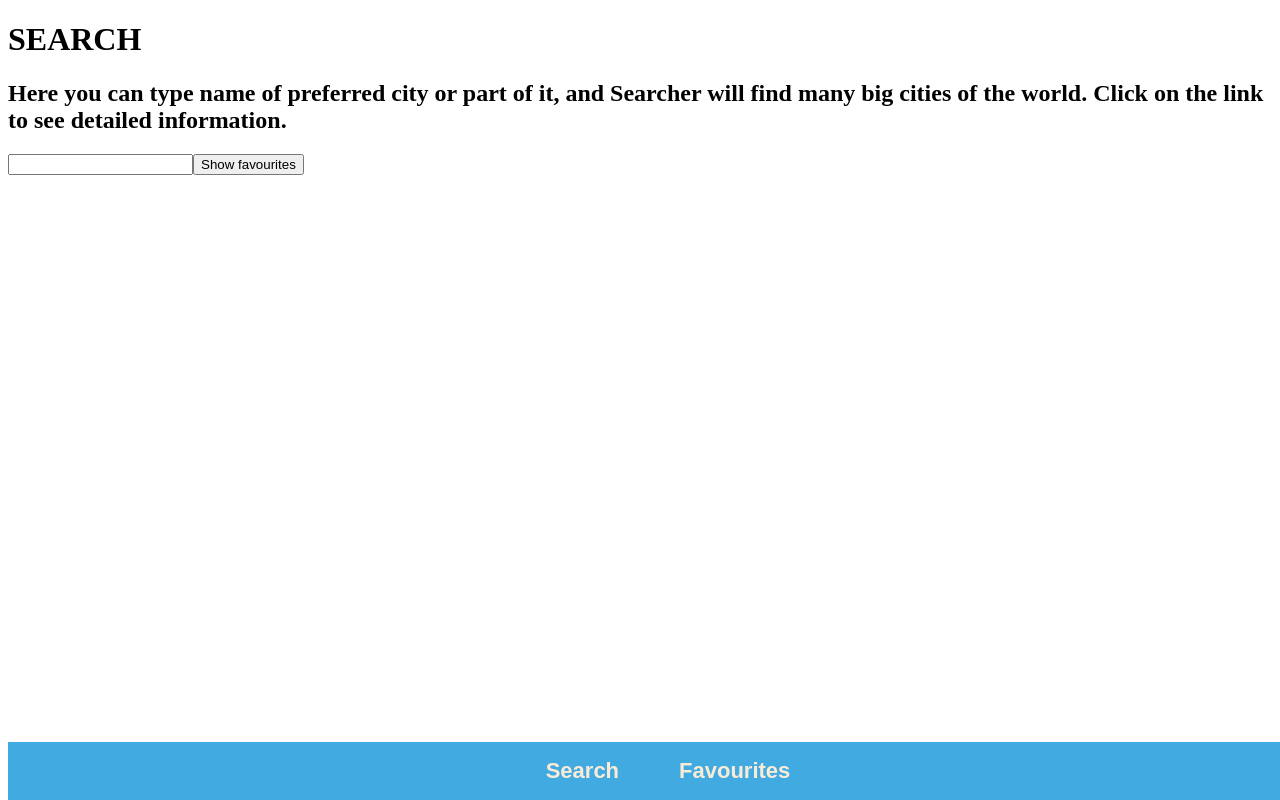
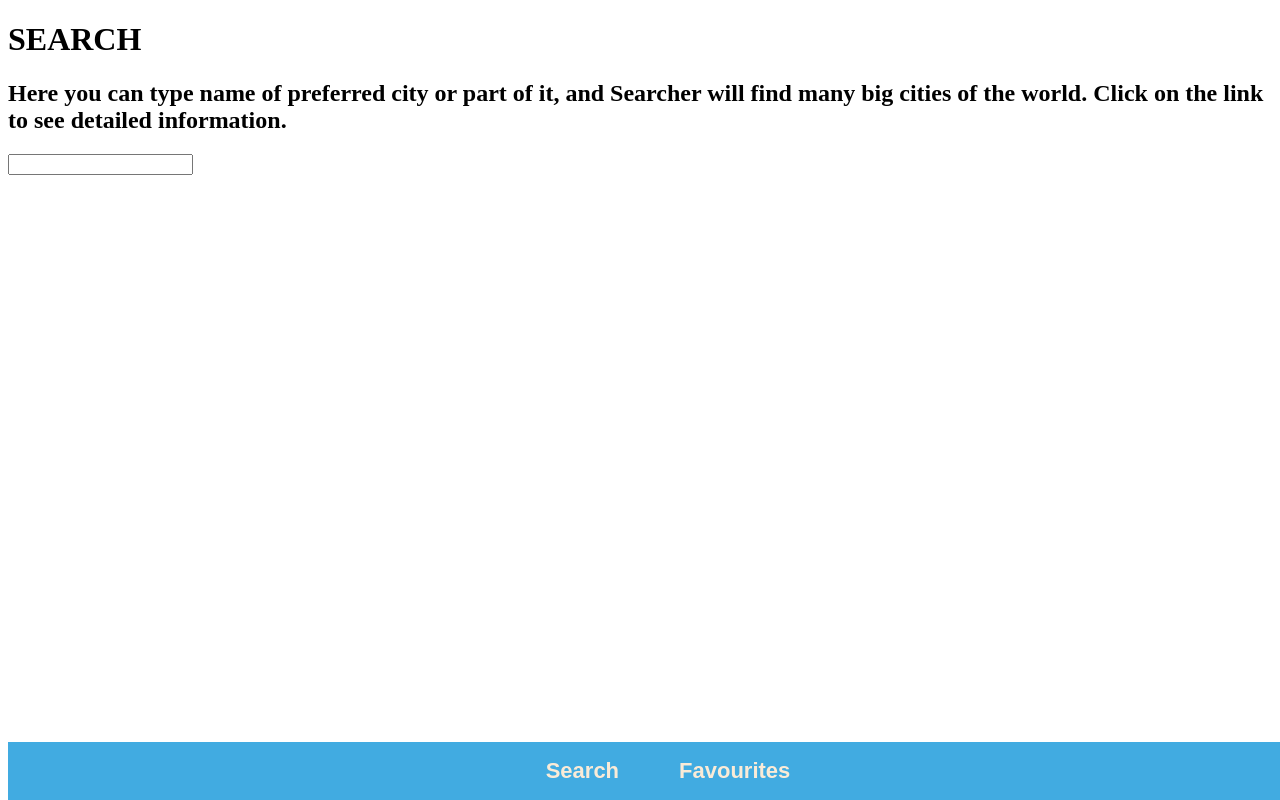
Before and after one commit to Glkorded/Metaweather_API_Weather_Search, a React (Create React App) app: page / in a window 1280 px wide. Built offline with nearby package versions, Linux system fonts and the light colour scheme; a web font is replaced by a local one.

Commit message:
Minor bug fix

```diff
--- a/src/components/SingleCitySearch.js
+++ b/src/components/SingleCitySearch.js
@@ -80,7 +80,6 @@ class SingleCitySearch extends React.Component {
           Click on the link to see detailed information.
         </h2>
         <input onChange={this.handleChange}/>
-        <button onClick={() => console.log(this.state.favourited)}>Show favourites</button>
         <div>
           {this.state.data.map((single) =>
             <div key = {single.woeid}>
```
